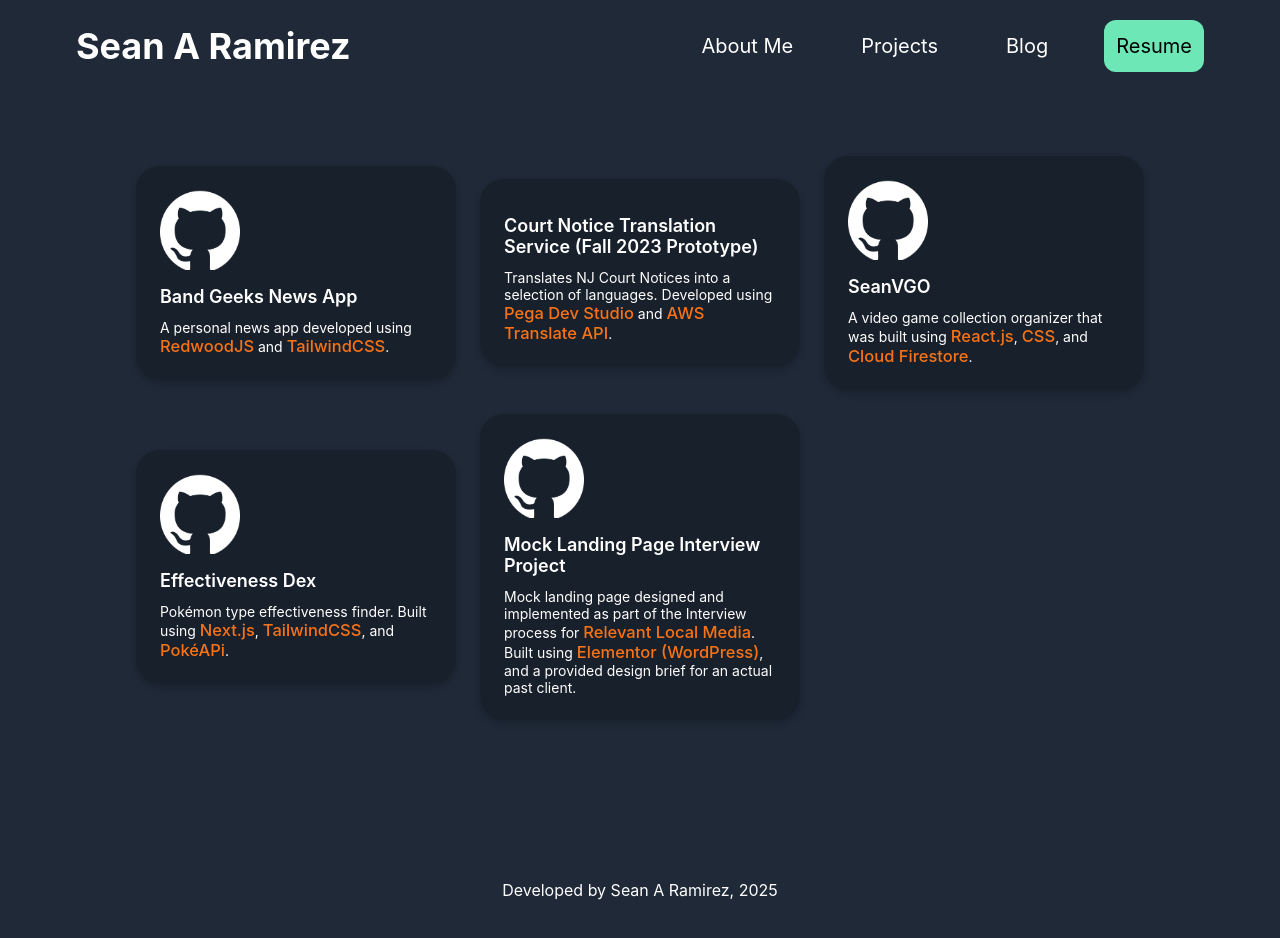
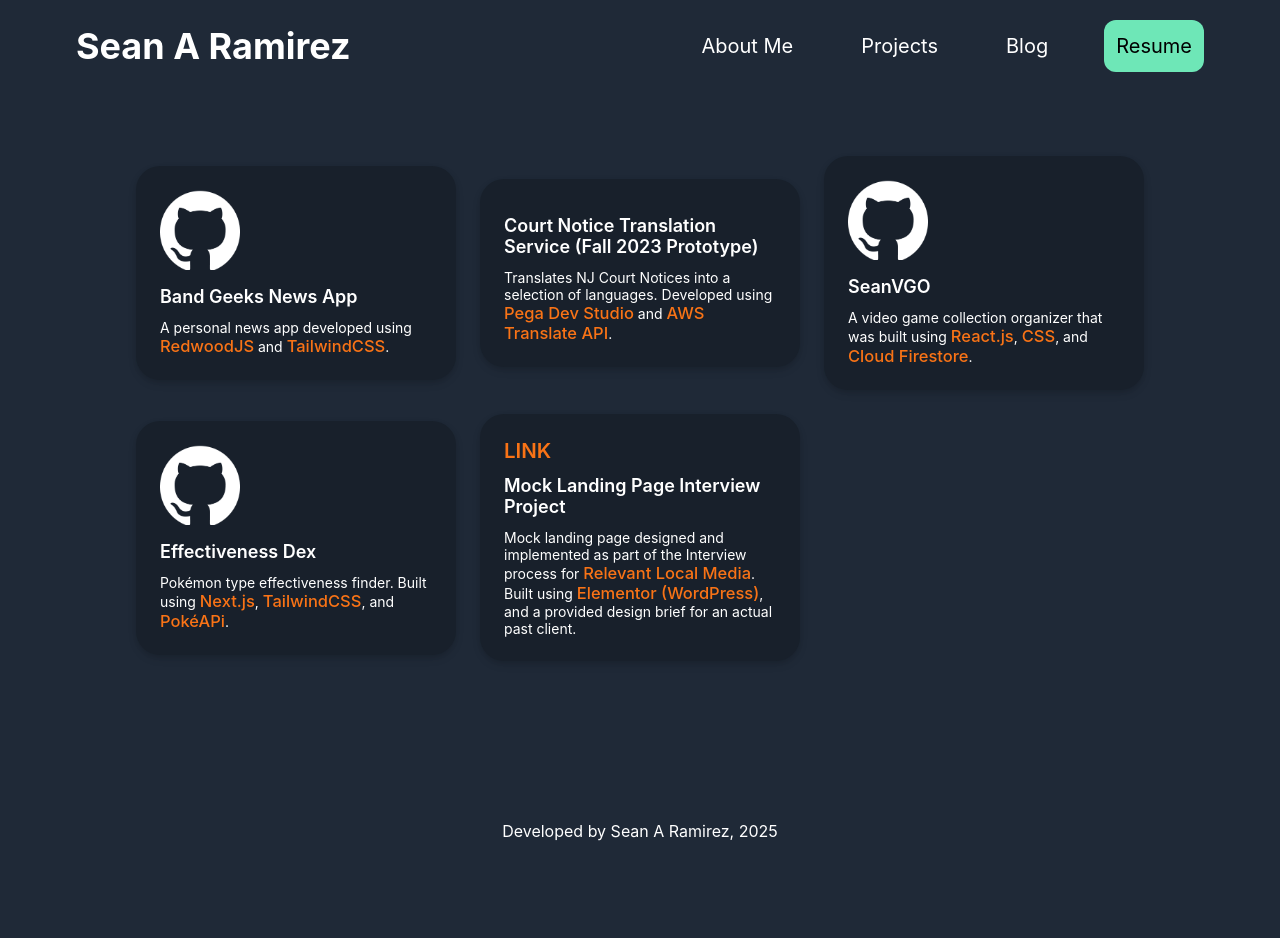
Before and after one commit to snaramirez872/seanramirez, a Next.js app: page /projects in a window 1280 px wide. After the commit the page ends 881 px from the top, so only its background shows below. Built offline with nearby package versions, Linux system fonts and the light colour scheme.

Commit message:
updated homepage info + updated project cards

```diff
--- a/src/app/page.js
+++ b/src/app/page.js
@@ -14,7 +14,7 @@ export default function Home() {
       <div className='homepage-desktop'>
         <div className='words'>
           <p className='intro'>Hello! I&apos;m a <span className='keywords'>Software Developer</span> based in New Jersey. I prioritize <span className='keywords'>Front End Web Development</span>, but I also have some experience with <span className='keywords'>Full Stack Development</span>.</p>
-          <p className='right-now'>Right now I&apos;m pursuing a Software Engineering Internship with <a className='keywords' href='https://www.withsentari.com/'>Sentari AI</a>. I am also currently enrolled in a Medical Billing and Coding online course at NJCU.</p>
+          <p className='right-now'>Right now I&apos;m pursuing a Software Engineering Internship with <a className='internship' href='https://www.withsentari.com/'>Sentari AI</a>. I am also currently enrolled in a Medical Billing and Coding online course at NJCU.</p>
         </div>
         <div className='profile-card'>
           <Image className='profile-picture' src={ProfilePic} alt='profile picture' height='170' width='170' />
--- a/src/app/projects/page.js
+++ b/src/app/projects/page.js
@@ -46,14 +46,13 @@ export default function Page() {
                     >
                         <p className="desc">Pok&eacute;mon type effectiveness finder. Built using <span className="tools">Next.js</span>, <span className="tools">TailwindCSS</span>, and <a className="tools" href="https://pokeapi.co/docs/v2" target="_blank" rel="noreferrer">Pok&eacute;APi</a>.</p>
                     </ProjectCards>
-                    <ProjectCards
-                        title='Mock Landing Page Interview Project'
-                        link='https://interviewalt.wpengine.com'
-                        hover='WPEngine Hosted Site'
-
-                    >
-                        <p className="desc">Mock landing page designed and implemented as part of the Interview process for <a className="tools" href="https://relevantlocalmedia.com">Relevant Local Media</a>. Built using <span className="tools">Elementor (WordPress)</span>, and a provided design brief for an actual past client.</p>
-                    </ProjectCards>
+                    <div className='project-cards'>
+                        <div className='proj-details'>
+                            <a className='mock-website' title='WPEngine Hosted Site' href='https://interviewalt.wpengine.com' target='_blank' rel='noreferrer'>LINK</a>
+                            <p className='title'>Mock Landing Page Interview Project</p>
+                            <p className='desc'>Mock landing page designed and implemented as part of the Interview process for <a className="tools" href="https://relevantlocalmedia.com" target='_blank' rel='noreferrer'>Relevant Local Media</a>. Built using <span className="tools">Elementor (WordPress)</span>, and a provided design brief for an actual past client.</p>
+                        </div>
+                    </div>
                 </div>
             </div>
         </>
--- a/src/app/projects/projects.css
+++ b/src/app/projects/projects.css
@@ -10,6 +10,17 @@
 
 .mbl-navbar-container {
     display: none;
+}
+
+.mock-website {
+    text-decoration: none;
+    color: var(--orange-500);
+    font-weight: 600;
+    font-size: var(--proj-tools-size);
+}
+
+.mock-website:hover {
+    font-size: calc(var(--proj-tools-size) + 0.5px);
 }
 
 @media only screen and (max-width: 768px) {
```
Also changed, not shown: src/app/homepage.css (+12 -0 lines).
